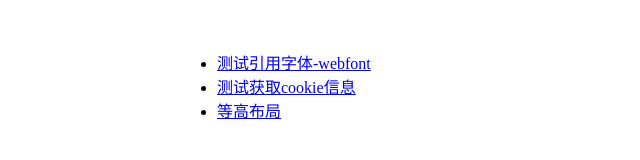
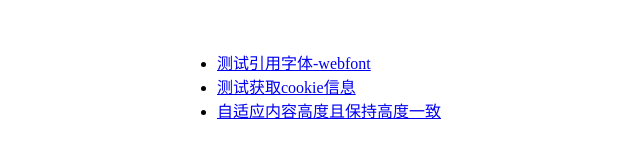
Before and after one commit to luodan2015/luodan2015.github.io, a plain HTML site: page index.html in a window 1280 px wide. Shown: the whole page, without its empty margins (293-933 px from the left). Drawn offline with Linux system fonts and the light colour scheme.

```diff
--- a/index.html
+++ b/index.html
@@ -8,7 +8,7 @@
 <ul style="width: 300px; margin: 50px auto;">
   <li><a href="./fonts.html">测试引用字体-webfont</a></li>
   <li><a href="./testCookie.html">测试获取cookie信息</a></li>
-  <li><a href="./sameHeight.html">等高布局</a></li>
+  <li><a href="./sameHeight.html">自适应内容高度且保持高度一致</a></li>
 </ul>
 </body>
 </html>
```
